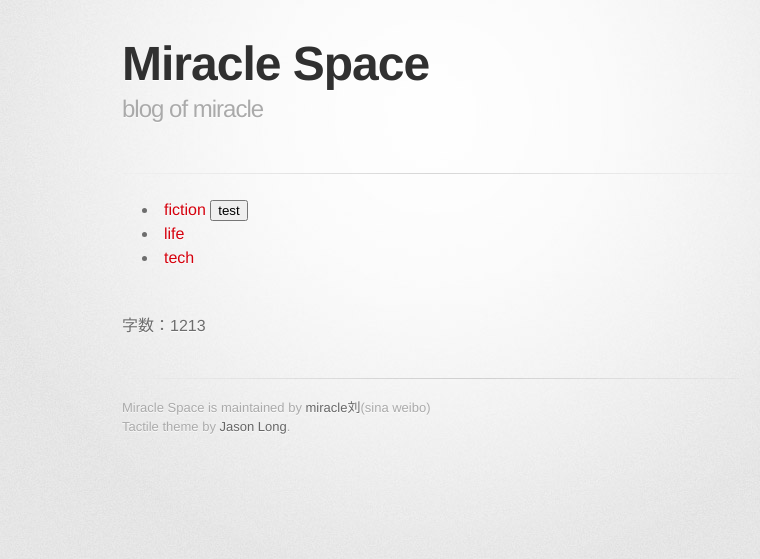
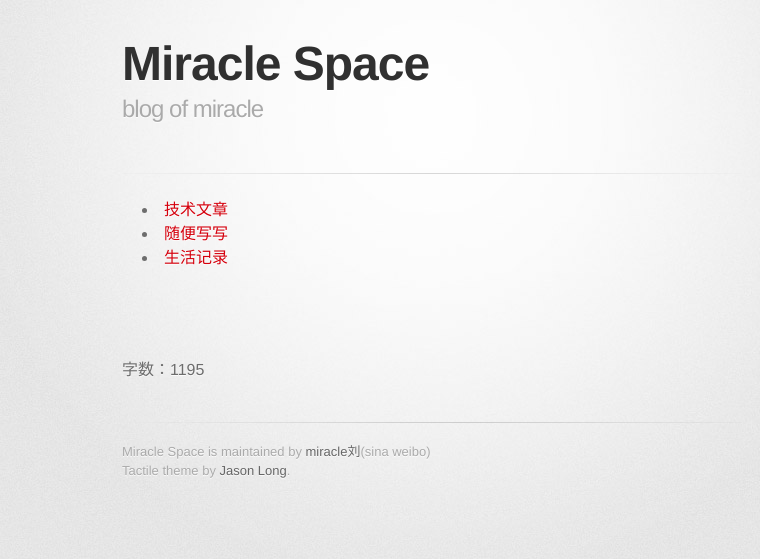
Before and after one commit to miraclestar/myblog, a Jekyll site: the page built from index.html, in a window 1280 px wide. Shown: the top 559 px of the page, without its empty margins (208-968 px from the left). Built offline with Jekyll 4.4.1, drawn with Linux system fonts in a browser that asks for light colours; nearby versions of some CDN libraries; some web fonts are replaced; library files that are not in the unit come from our copies; Markdown is read by kramdown in place of the engine named in the settings.

```diff
--- a/index.html
+++ b/index.html
@@ -5,44 +5,47 @@ title: Miracle Space
 
 <script type="text/javascript">
 	$(document).ready(function(){
-	　　$("#post").hide();
+	　　$("#f").hide();
+	　　$("#l").hide();
+	　　$("#t").hide();
 	　});
 	function showf(){
-		$("#f").show();
-		alert("show fiction");
+		$("#f").toggle();
 	}
 	function showl(){
-		$("#l").show();
-		alert("show life");
+		$("#l").toggle();
 	}
 	function showt(){
-		$("#t").show();
-		alert("show tech");
+		$("#t").toggle();
 	}
 </script>
 
-    <ul>
+    <ul id='nav'>
+   		<li id='tech'>
+    		<a href="javascript:void(0)" onclick="showt()">	技术文章</a>
+    	</li>
     	<li id='fiction'>
-    		<a href="javascript:void(0)" onclick="showf()">	fiction</a>
-    		<input type="button" value="test" onclick="showf()">
+    		<a href="javascript:void(0)" onclick="showf()">	随便写写</a>
     	</li>
     	<li id='life' >
-    		<a href="javascript:void(0)" onclick="showl()">	life</a>
-    	</li>
-    	<li id='tech'>
-    		<a href="javascript:void(0)" onclick="showt()">	tech</a>
+    		<a href="javascript:void(0)" onclick="showl()">	生活记录</a>
     	</li>
     </ul>
 
-<ul id='post'>
+<ul class='posts'>
+	<div id='f'>
 		{% for post in site.categories.fiction %}
-　　	<li id='f'>{{ post.date |  date: "%Y/%m/%d" }} <a href="{{ site.baseurl }}{{ post.url }}">{{ post.title }}</a></li>
+	　　	<li>{{ post.date |  date: "%Y/%m/%d" }} <a href="{{ site.baseurl }}{{ post.url }}">{{ post.title }}</a></li>
 	　　{% endfor %}
+	</div>
+	<div id='t'>
 	　	{% for post in site.categories.tech %}
-　　	<li id='t'>{{ post.date |  date: "%Y/%m/%d" }} <a href="{{ site.baseurl }}{{ post.url }}">{{ post.title }}</a></li>
+	　　	<li>{{ post.date |  date: "%Y/%m/%d" }} <a href="{{ site.baseurl }}{{ post.url }}">{{ post.title }}</a></li>
 	　　{% endfor %}
+　　</div>
+　	<div id='l'>
 	　	{% for post in site.categories.life %}
-　　	<li id='l'>{{ post.date |  date: "%Y/%m/%d" }} <a href="{{ site.baseurl }}{{ post.url }}">{{ post.title }}</a></li>
+	　　	<li>{{ post.date |  date: "%Y/%m/%d" }} <a href="{{ site.baseurl }}{{ post.url }}">{{ post.title }}</a></li>
 	　　{% endfor %}
-
+　	</div>
 </ul>
```
Also changed, not shown: _posts/2013-04-08-git-pages.html (+0 -34 lines). Lines whose indentation alone changed are shown as unchanged.
